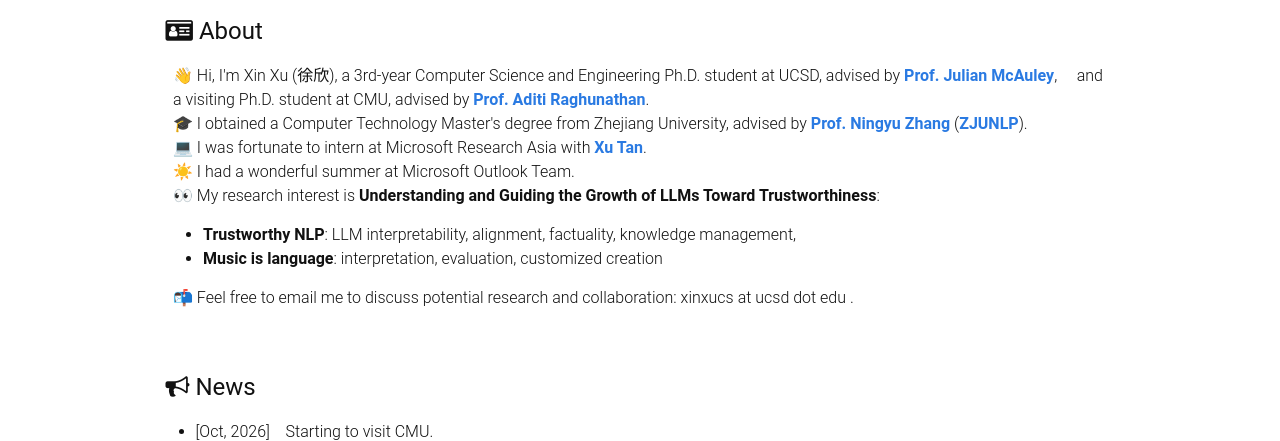
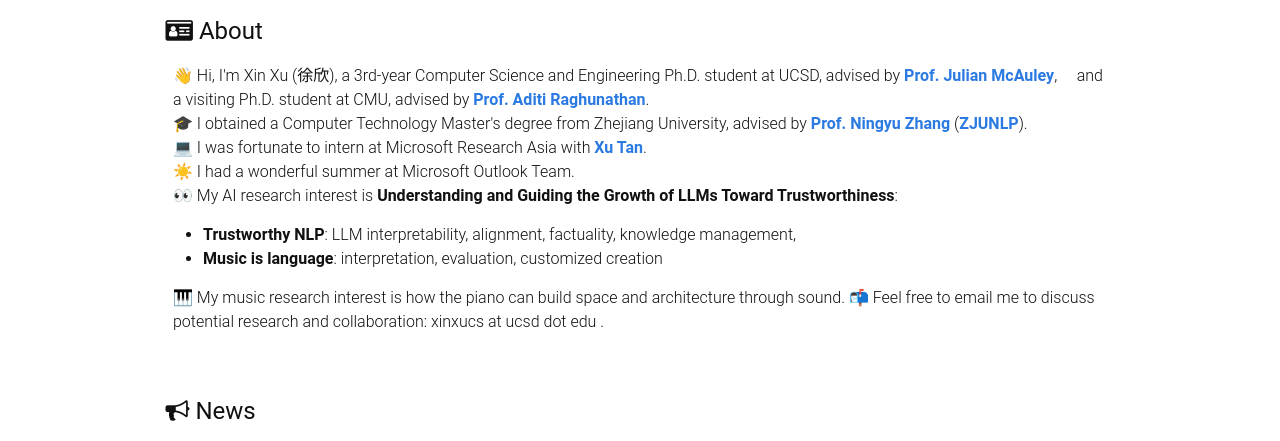
Before and after one commit to xxupiano/xxupiano.github.io, a plain HTML site: page index.html in a window 1280 px wide. Shown: the part 323-764 px from the top of the page. Drawn offline with Linux system fonts and the light colour scheme; some icons are missing; a web font is replaced by a local one.

Commit message:
Update research interests in index.html
Added a new line about music research interest.

```diff
--- a/index.html
+++ b/index.html
@@ -175,7 +175,7 @@ height="0" width="0" style="display:none;visibility:hidden"></iframe></noscript>
           💻 I was fortunate to intern at Microsoft Research Asia with <a href="https://tan-xu.github.io/"><strong style="font-weight: 700;">Xu Tan</strong></a>.<br>
           ☀️ I had a wonderful summer at Microsoft Outlook Team</a>.
           <br>
-                👀 My research interest is <strong style="font-weight: 700;">Understanding and Guiding the Growth of LLMs Toward Trustworthiness</strong>:
+                👀 My AI research interest is <strong style="font-weight: 700;">Understanding and Guiding the Growth of LLMs Toward Trustworthiness</strong>:
           <ul>
             <li>
               <strong style="font-weight: 700;">Trustworthy NLP</strong>: LLM interpretability, alignment, factuality, knowledge management,
@@ -184,6 +184,7 @@ height="0" width="0" style="display:none;visibility:hidden"></iframe></noscript>
               <strong style="font-weight: 700;">Music is language</strong>: interpretation, evaluation, customized creation
             </li>
           </ul>
+		  🎹 My music research interest is how the piano can build space and architecture through sound.
           📬 Feel free to email me to discuss potential research and collaboration: xinxucs at ucsd dot edu .
         </p>
       </div>
```
